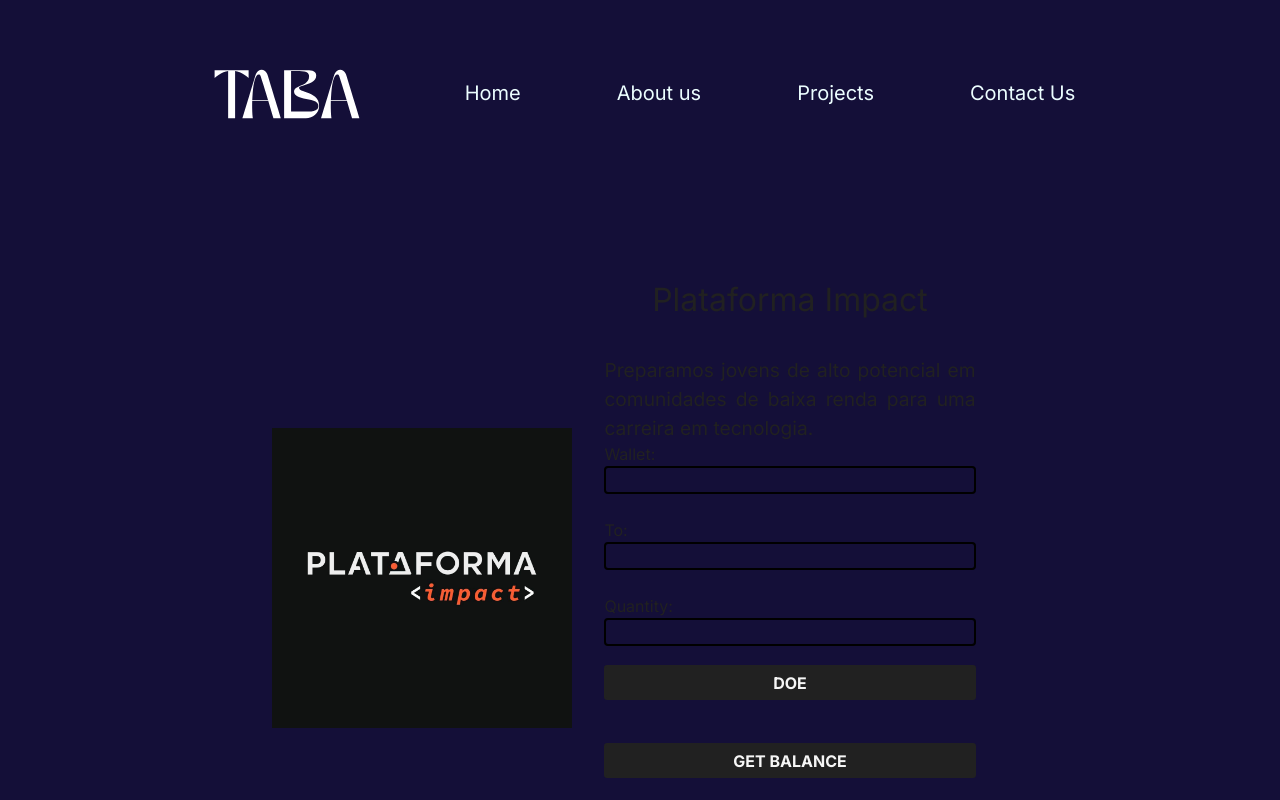
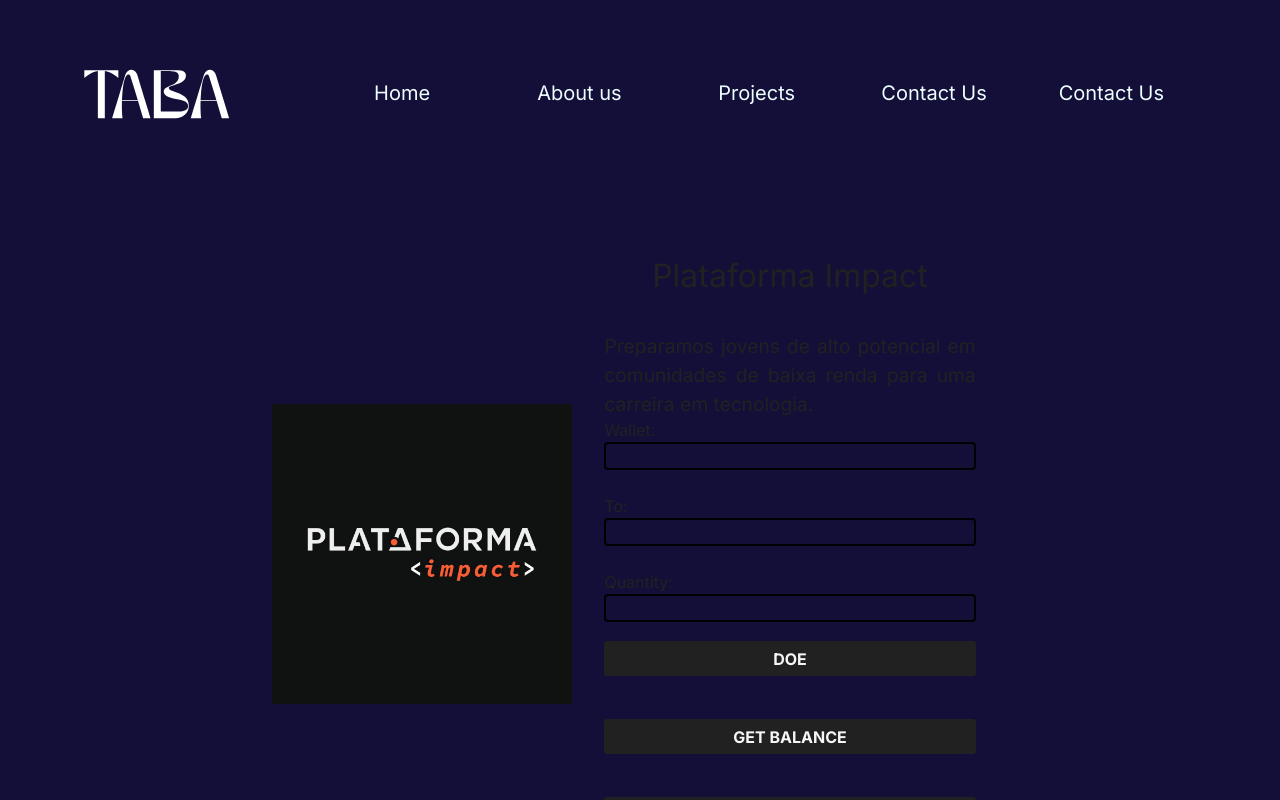
Before and after one commit to juanozorio/Blockchain-Rio-Hackathon, a Next.js app in the folder frontend/: page / in a window 1280 px wide. Shown: the top 800 px of the page. Built offline with nearby package versions, Linux system fonts and the light colour scheme.

Commit message:
fix: nav css

```diff
--- a/frontend/src/components/Menu/index.js
+++ b/frontend/src/components/Menu/index.js
@@ -1,23 +1,25 @@
 import Link from 'next/link';
-import styles from './Menu.module.css';
 import { FaSearch } from 'react-icons/fa';
 import Taba from '../Taba/Taba';
 
 const Menu = () => {
   return (
-    <nav className="p-6 flex justify-around max-w-full max-h-26 pt-16 ">
-      <ul className="align-center flex items-center text-xl text-cyan-50 gap-20 ">
-      <Taba/>
-        <li className="border-b-2 px-2 pt-2 pb-2 border-transparent hover:border-cyan-50">
+    <nav className="px-20 flex justify-center max-w-full max-h-26 pt-16">
+      <Taba />
+      <ul className="flex w-full items-center text-xl text-cyan-50 pl-20">
+        <li className="flex-1 text-center border-b-2 px-4 py-2 border-transparent hover:border-cyan-50">
           Home
         </li>
-        <li className="border-b-2 px-2 pt-2 pb-2 border-transparent hover:border-cyan-50">
+        <li className="flex-1 text-center border-b-2 px-4 py-2 border-transparent hover:border-cyan-50">
           About us
         </li>
-        <li className="border-b-2 px-2 pt-2 pb-2 border-transparent hover:border-cyan-50">
-          <Link href="/IniciarProjeto">Projects </Link>
+        <li className="flex-1 text-center border-b-2 px-4 py-2 border-transparent hover:border-cyan-50">
+          <Link href="/IniciarProjeto">Projects</Link>
         </li>
-        <li className="border-b-2 px-2 pt-2 pb-2 border-transparent hover:border-cyan-50">
+        <li className="flex-1 text-center border-b-2 px-4 py-2 border-transparent hover:border-cyan-50">
+          Contact Us
+        </li>
+        <li className="flex-1 text-center border-b-2 px-4 py-2 border-transparent hover:border-cyan-50">
           Contact Us
         </li>
       </ul>
```
